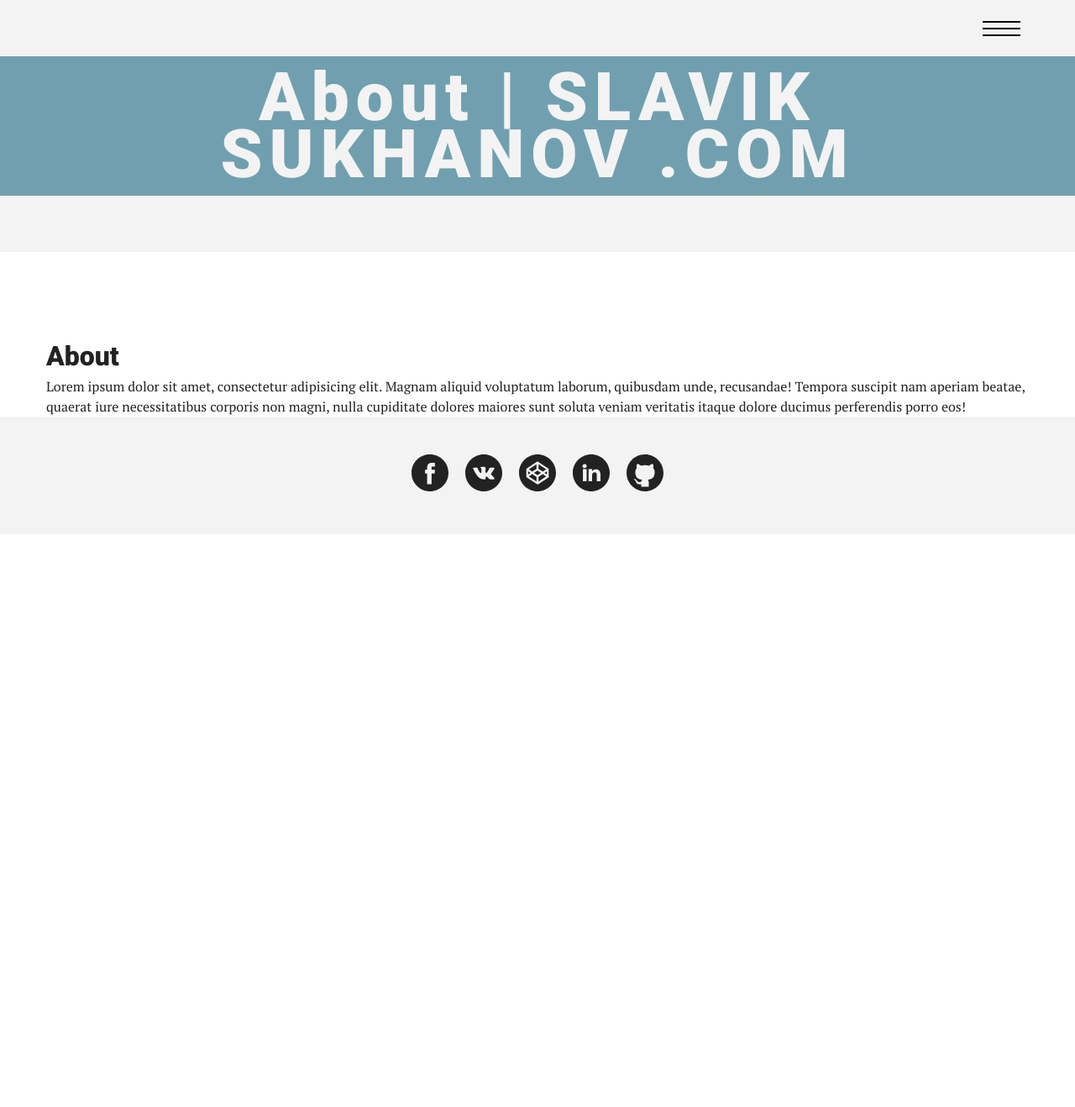
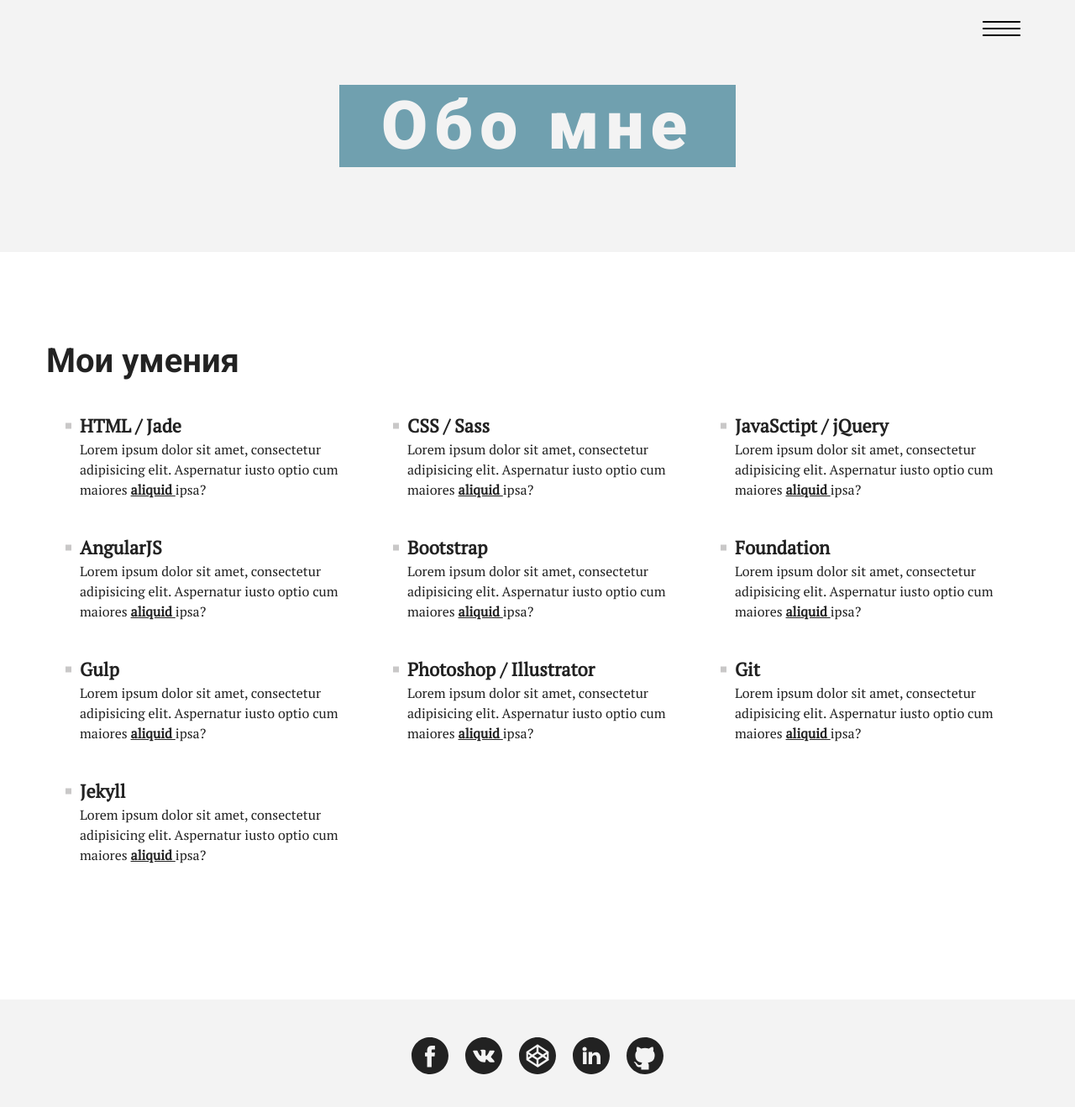
Before and after one commit to webslavik/Portfolio-Code, a Jekyll site: the page built from about/index.html, in a window 1280 px wide. Shown: the top 1318 px of the page at 84% size. Built offline with Jekyll 4.4.1, drawn with Linux system fonts in a browser that asks for light colours; nearby versions of some CDN libraries.

Commit message:
mod: страница "Обо мне" - добавлены скиллы

```diff
--- /dev/null
+++ b/_includes/about-page/about.html
@@ -0,0 +1,49 @@
+
+<!-- begin about-->
+
+
+
+<h2 class="about-title">Мои умения</h2>
+<div class="about-skills-wrap">
+  <div class="skill">
+    <div class="title">HTML / Jade</div>
+    <div class="descr"> Lorem ipsum dolor sit amet, consectetur adipisicing elit. Aspernatur iusto optio cum maiores <span class="bold">aliquid </span>ipsa?</div>
+  </div>
+  <div class="skill">
+    <div class="title">CSS / Sass</div>
+    <div class="descr"> Lorem ipsum dolor sit amet, consectetur adipisicing elit. Aspernatur iusto optio cum maiores <span class="bold">aliquid </span>ipsa?</div>
+  </div>
+  <div class="skill">
+    <div class="title">JavaSctipt / jQuery</div>
+    <div class="descr"> Lorem ipsum dolor sit amet, consectetur adipisicing elit. Aspernatur iusto optio cum maiores <span class="bold">aliquid </span>ipsa?</div>
+  </div>
+  <div class="skill">
+    <div class="title">AngularJS</div>
+    <div class="descr"> Lorem ipsum dolor sit amet, consectetur adipisicing elit. Aspernatur iusto optio cum maiores <span class="bold">aliquid </span>ipsa?</div>
+  </div>
+  <div class="skill">
+    <div class="title">Bootstrap</div>
+    <div class="descr"> Lorem ipsum dolor sit amet, consectetur adipisicing elit. Aspernatur iusto optio cum maiores <span class="bold">aliquid </span>ipsa?</div>
+  </div>
+  <div class="skill">
+    <div class="title">Foundation</div>
+    <div class="descr"> Lorem ipsum dolor sit amet, consectetur adipisicing elit. Aspernatur iusto optio cum maiores <span class="bold">aliquid </span>ipsa?</div>
+  </div>
+  <div class="skill">
+    <div class="title">Gulp</div>
+    <div class="descr"> Lorem ipsum dolor sit amet, consectetur adipisicing elit. Aspernatur iusto optio cum maiores <span class="bold">aliquid </span>ipsa?</div>
+  </div>
+  <div class="skill">
+    <div class="title">Photoshop / Illustrator</div>
+    <div class="descr"> Lorem ipsum dolor sit amet, consectetur adipisicing elit. Aspernatur iusto optio cum maiores <span class="bold">aliquid </span>ipsa?</div>
+  </div>
+  <div class="skill">
+    <div class="title">Git</div>
+    <div class="descr"> Lorem ipsum dolor sit amet, consectetur adipisicing elit. Aspernatur iusto optio cum maiores <span class="bold">aliquid </span>ipsa?</div>
+  </div>
+  <div class="skill">
+    <div class="title">Jekyll</div>
+    <div class="descr"> Lorem ipsum dolor sit amet, consectetur adipisicing elit. Aspernatur iusto optio cum maiores <span class="bold">aliquid </span>ipsa?</div>
+  </div>
+</div>
+<!-- end about-->
--- a/about/index.html
+++ b/about/index.html
@@ -1,7 +1,6 @@
 ---
 layout: default
-title: About | SLAVIK SUKHANOV .COM
-innerPageTitle: Обо мне
+title: Обо мне
 ---
 
 {% include nav.html %}
@@ -10,9 +9,8 @@
 <main class="content js-content">
 	{% include inner-header.html %}
 
-	<div class="container ">
-		<h1>About</h1>
-		<p>Lorem ipsum dolor sit amet, consectetur adipisicing elit. Magnam aliquid voluptatum laborum, quibusdam unde, recusandae! Tempora suscipit nam aperiam beatae, quaerat iure necessitatibus corporis non magni, nulla cupiditate dolores maiores sunt soluta veniam veritatis itaque dolore ducimus perferendis porro eos!</p>
+	<div class="container container--about">
+		{% include about-page/about.html %}
 	</div>
 
 	{% include inner-footer.html %}
--- a/assets/css/main.css
+++ b/assets/css/main.css
@@ -1561,6 +1561,67 @@
 		ABOUT PAGE
 	-----------------------------------------------
 */
+.container--about {
+  margin-bottom: 120px; }
+
+.about-title {
+  margin-bottom: 30px;
+  font-size: 2.5rem;
+  font-weight: 600; }
+
+.about-skills-wrap {
+  display: -webkit-box;
+  display: -ms-flexbox;
+  display: flex;
+  -ms-flex-wrap: wrap;
+      flex-wrap: wrap; }
+
+.skill {
+  width: 33.3333%;
+  margin-bottom: 40px;
+  padding-left: 40px;
+  padding-right: 40px; }
+  .skill .title {
+    font-size: 1.375rem;
+    font-weight: 600;
+    position: relative; }
+    .skill .title:before {
+      content: '';
+      width: 7px;
+      height: 7px;
+      position: absolute;
+      top: 50%;
+      left: -17px;
+      -webkit-transform: translateY(-50%);
+              transform: translateY(-50%);
+      background-color: #c9c8c8; }
+  .skill .descr {
+    font-size: 1rem; }
+    .skill .descr .bold {
+      font-weight: 600;
+      text-decoration: underline; }
+
+@media (max-width: 1200px) {
+  .skill {
+    padding-left: 25px;
+    padding-right: 25px; } }
+
+@media (max-width: 1024px) {
+  .about-skills-wrap {
+    -ms-flex-pack: distribute;
+        justify-content: space-around; }
+  .skill {
+    width: 45%;
+    padding-left: 10px;
+    padding-right: 10px; } }
+
+@media (max-width: 1024px) {
+  .skill {
+    max-width: 580px;
+    width: 100%;
+    padding-left: 15px;
+    padding-right: 0px; } }
+
 /*
 	-----------------------------------------------
 		PROJECTS PAGE
```
Also changed, not shown: _jadefiles/about-page/about.jade (added, +37 -0 lines), assets/sass/pages/about-page/about.scss (+97 -0 lines), _includes/svg-mixin/_svg-sprite.html (deleted).
